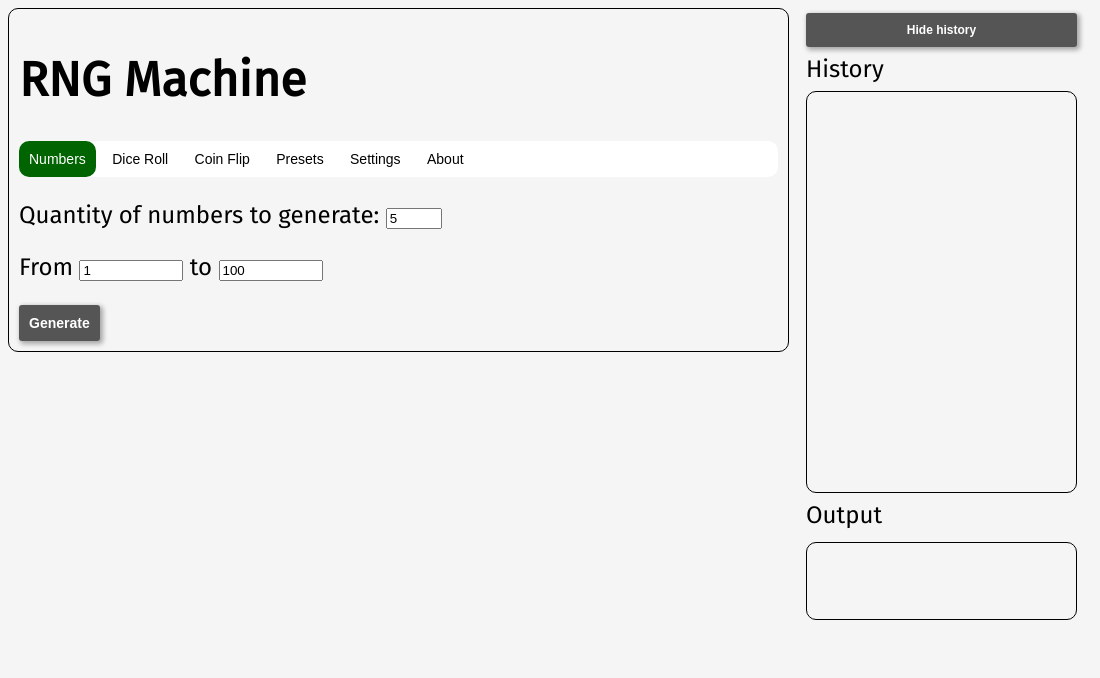
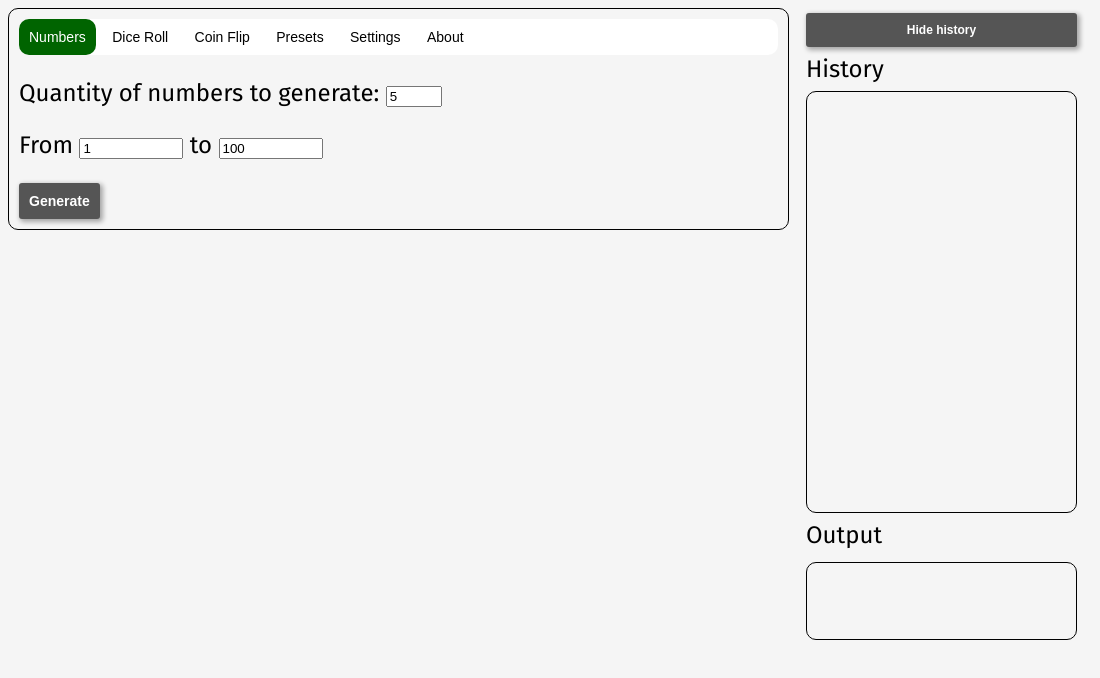
Before and after one commit to njs-guy/RNG-Machine, an Electron app: page build/index.html in a window 1100 px wide. Drawn offline with Linux system fonts and the light colour scheme.

Commit message:
Added box class and moved RNG Machine H1 to about tab

```diff
--- a/build/index.html
+++ b/build/index.html
@@ -7,9 +7,8 @@
     <link rel="stylesheet" type="text/css" href="light.css"/>
 </head>
 <body>
-   <div id="mainpanel">
 
-    <h1>RNG Machine</h1>
+   <div class="box" id="mainpanel">
 
  	   <!-- Tab buttons -->
       <div class="tab">
@@ -81,7 +80,7 @@
 
       <!-- About tab -->
       <div id="abouttab" class="tabcontent">
-         <p>About</p>
+         <h1>RNG Machine</h1>
          <p>RNG Machine is an open source random number generator made by Nick Shockey.</p>
          <a href="https://github.com/njshockey/RNG-Machine" target="_blank">Source code can be found here.</a>
       </div>
@@ -95,13 +94,13 @@
 
       <!-- History -->
       <p id="historytext">History</p>
-      <div id="historybox">
+      <div class="box" id="historybox">
          <ul id="historylist"></ul>
       </div>
 
       <!-- Most recent result -->
       <p id="outputtext">Output</p>
-      <div id="outputbox">
+      <div class="box" id="outputbox">
 
       </div> <!-- End output panel -->
    </div>
--- a/build/light.css
+++ b/build/light.css
@@ -9,6 +9,7 @@
     --lightBodyBg: whitesmoke;
     --lightTabBg: white;
     --lightTabHovBg: lightgray;
+    --lightPanelColor: linen;
     --lightBtnColor: #555555;
     --lightBtnHovColor: DimGray;
     --lightMainAccent: darkgreen;
@@ -24,6 +25,7 @@
     --stdPad: 10px;
     --transDur: 0.5s;
     --dropShad: 2px 2px 5px 1px rgba(0,0,0,0.33);
+    --innerShad: black;
 }
 
 body {
@@ -90,10 +92,13 @@ body {
     clear: both;
 }
 
-#mainpanel {
+.box {
     padding: var(--stdPad);
     border-radius: var(--borderRad);
     border: var(--lightBorder);
+}
+
+#mainpanel {
     width: 70%;
     display: table;
     table-layout: fixed;
@@ -113,11 +118,6 @@ body {
     margin-bottom: 8px;
 }
 
-#historybox, #outputbox {
-    border: var(--lightBorder);
-    border-radius: var(--borderRad);
-}
-
 #historybox {
     overflow-y: scroll;
     height: 50vh;
@@ -131,7 +131,6 @@ body {
 
 #outputbox {
     margin-top: 5px;
-    padding: var(--stdPad);
     word-wrap: break-word;
     white-space: pre-line;
 }
```
